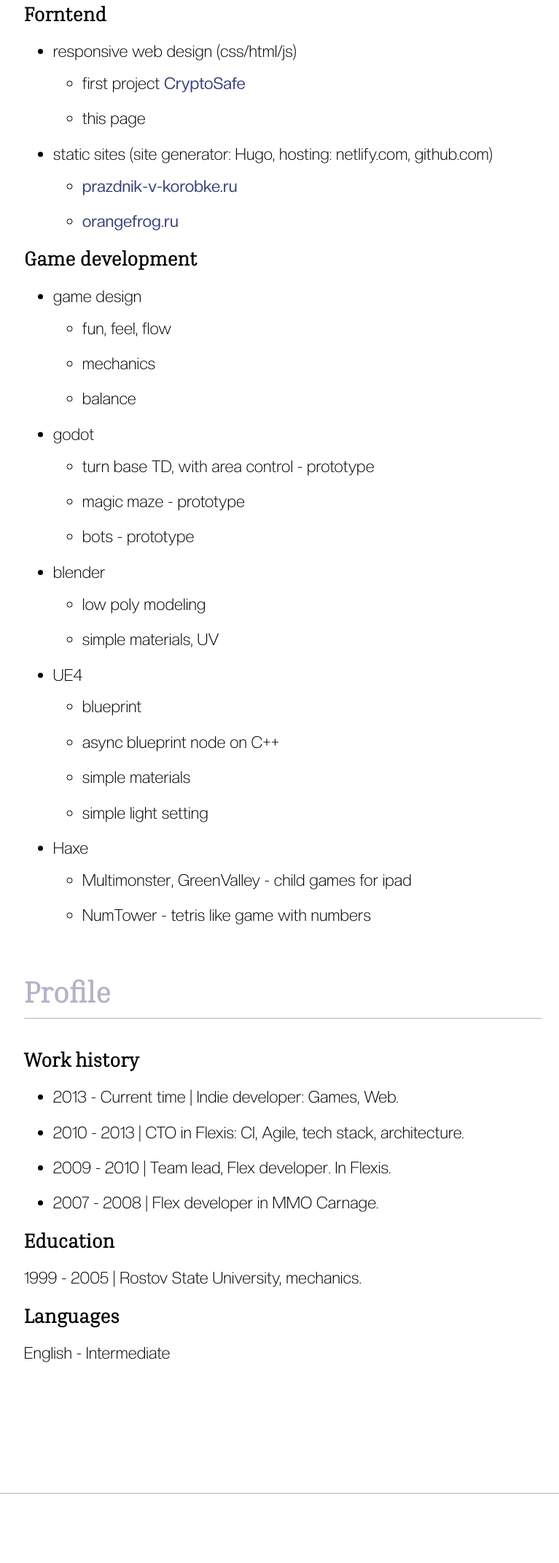
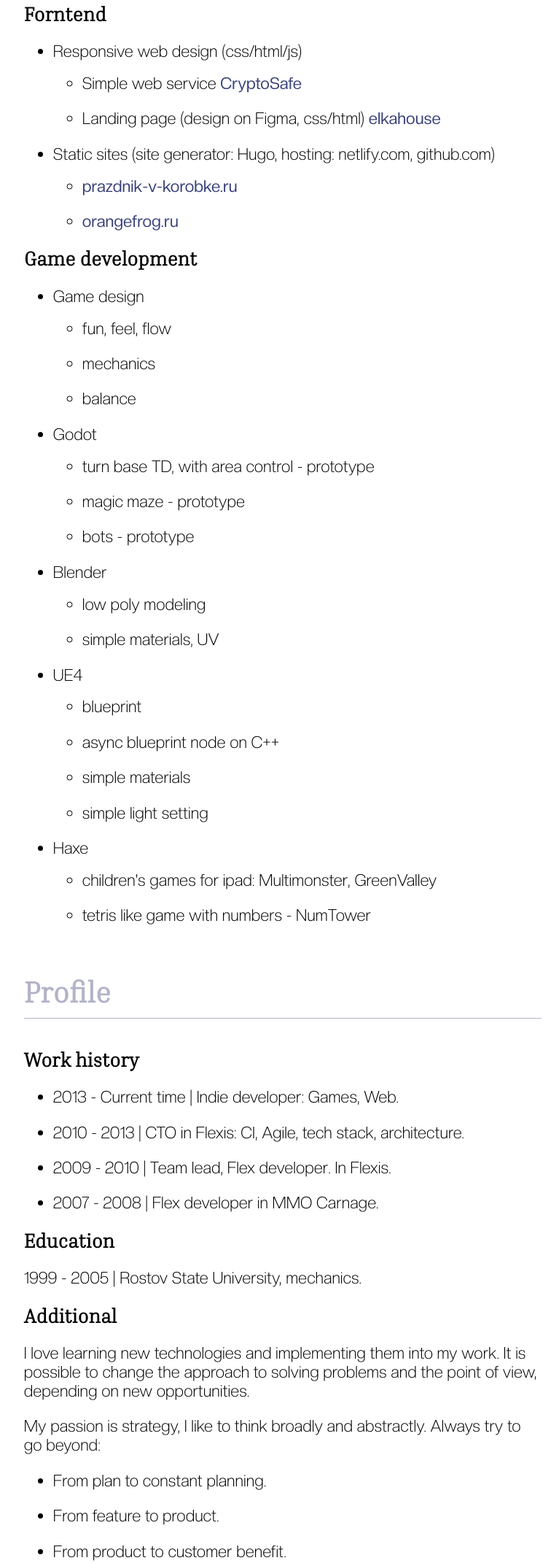
Before and after one commit to gakhov-dev/agakhov-blog, an Eleventy site: page src/index.njk in a window 1280 px wide. Shown: the part 556-2698 px from the top of the page at 73% size, without its empty margins (252-1019 px from the left). Before the commit the page ends 2654 px from the top, so only its background shows below. Built offline with nearby package versions, Linux system fonts and the light colour scheme; Eleventy itself is replaced by a stand-in of ours; files that its build step writes are made by us from their sources.

Commit message:
content fix

```diff
--- a/src/_includes/header.njk
+++ b/src/_includes/header.njk
@@ -9,7 +9,7 @@
     <p>
       You can connect to me on
       <a href="mailto:alexandr.gakhov@gmail.com">mail</a> or
-      <a href="https://t.me/@agakhov">telegram</a>.
+      <a href="https://t.me/agakhov">telegram</a>.
     </p>
   </div>
 </header>
--- a/src/index.njk
+++ b/src/index.njk
@@ -11,18 +11,25 @@ layout: "base.njk"
       <h3>Forntend</h3>
       <ul>
         <li>
-                responsive web design (css/html/js)
+          Responsive web design (css/html/js)
           <ul>
-                  <li>first project <a href="https://prazdnik-v-korobke.ru/cryptosafe/">CryptoSafe</a></li>
-                  <li>this page</li>
+            <li>
+              Simple web service
+              <a href="https://prazdnik-v-korobke.ru/cryptosafe/">CryptoSafe</a>
+            </li>
+            <li>
+              Landing page (design on Figma, css/html)
+              <a href="https://prazdnik-v-korobke.ru/elkahouse/">elkahouse</a>
+            </li>
           </ul>
         </li>
 
         <li>
-                static sites (site generator: Hugo, hosting: netlify.com,
-                github.com)
+          Static sites (site generator: Hugo, hosting: netlify.com, github.com)
           <ul>
-                  <li><a href="https://prazdnik-v-korobke.ru">prazdnik-v-korobke.ru</a></li>
+            <li>
+              <a href="https://prazdnik-v-korobke.ru">prazdnik-v-korobke.ru</a>
+            </li>
             <li><a href="https://orangefrog.ru">orangefrog.ru</a></li>
           </ul>
         </li>
@@ -33,7 +40,7 @@ layout: "base.njk"
       <h3>Game development</h3>
       <ul>
         <li>
-                game design
+          Game design
           <ul>
             <li>fun, feel, flow</li>
             <li>mechanics</li>
@@ -41,7 +48,7 @@ layout: "base.njk"
           </ul>
         </li>
         <li>
-                godot
+          Godot
           <ul>
             <li>turn base TD, with area control - prototype</li>
             <li>magic maze - prototype</li>
@@ -49,7 +56,7 @@ layout: "base.njk"
           </ul>
         </li>
         <li>
-                blender
+          Blender
           <ul>
             <li>low poly modeling</li>
             <li>simple materials, UV</li>
@@ -67,8 +74,8 @@ layout: "base.njk"
         <li>
           Haxe
           <ul>
-                  <li>Multimonster, GreenValley - child games for ipad</li>
-                  <li>NumTower - tetris like game with numbers</li>
+            <li>children's games for ipad: Multimonster, GreenValley</li>
+            <li>tetris like game with numbers - NumTower</li>
           </ul>
         </li>
       </ul>
@@ -82,8 +89,7 @@ layout: "base.njk"
       <ul>
         <li>2013 - Current time | Indie developer: Games, Web.</li>
         <li>
-                2010 - 2013 | CTO in Flexis: CI, Agile, tech stack,
-                architecture.
+          2010 - 2013 | CTO in Flexis: CI, Agile, tech stack, architecture.
         </li>
         <li>2009 - 2010 | Team lead, Flex developer. In Flexis.</li>
         <li>2007 - 2008 | Flex developer in MMO Carnage.</li>
@@ -96,11 +102,21 @@ layout: "base.njk"
     </section>
 
     <section class="area">
-            <h3>Languages</h3>
-            <p>English - Intermediate</p>
+      <h3>Additional</h3>
+      <p>
+        I love learning new technologies and implementing them into my work. It
+        is possible to change the approach to solving problems and the point of
+        view, depending on new opportunities.
+      </p>
+      <p>
+        My passion is strategy, I like to think broadly and abstractly. Always
+        try to go beyond:
+      </p>
+      <ul>
+        <li>From plan to constant planning.</li>
+        <li>From feature to product.</li>
+        <li>From product to customer benefit.</li>
+      </ul>
     </section>
   </section>
 </main>
-
-
-    </div>
```
Lines whose indentation alone changed are shown as unchanged.
